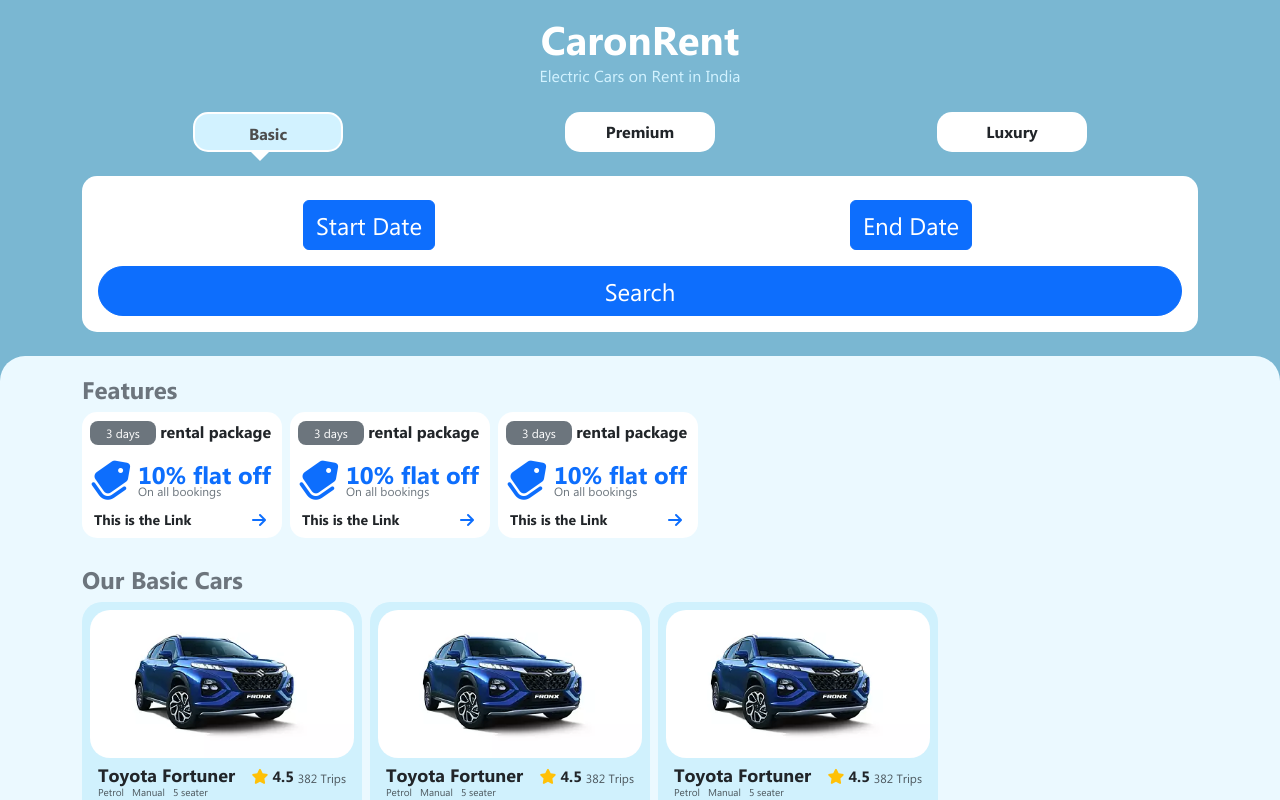
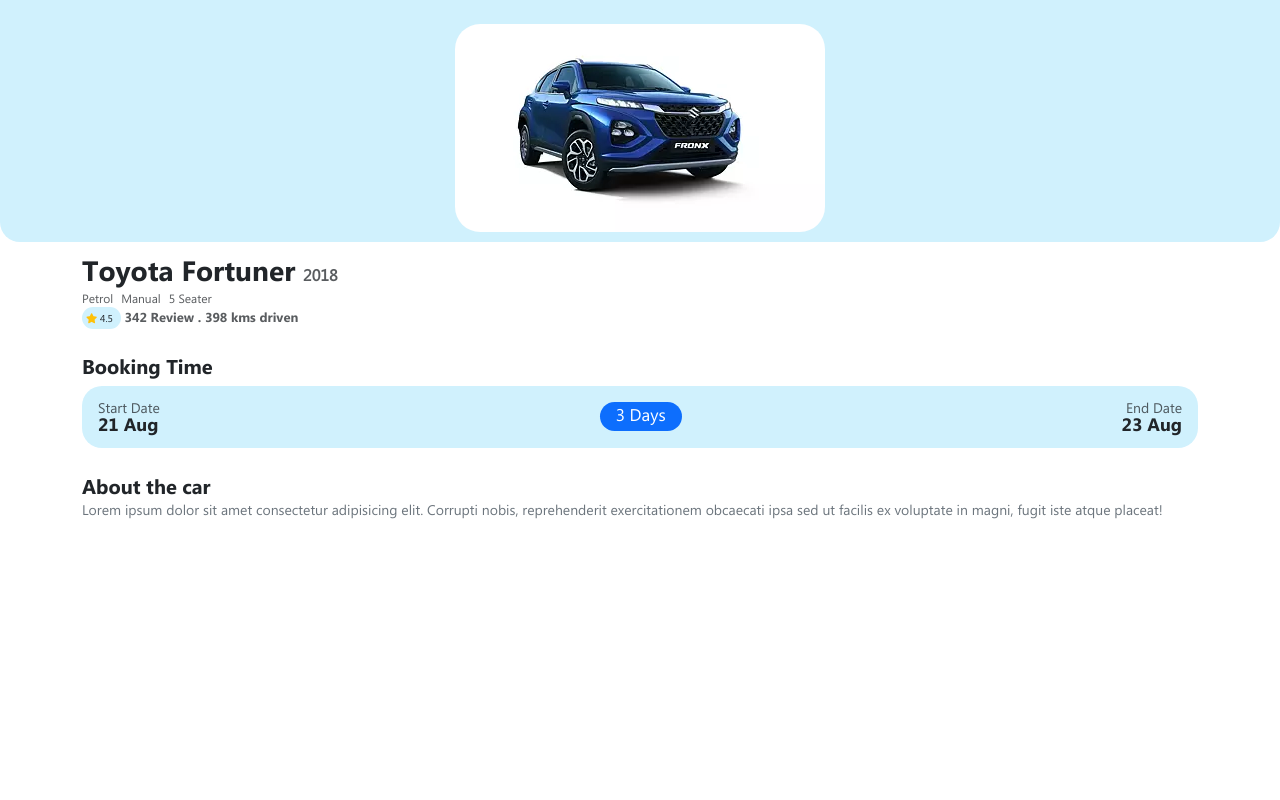
Before and after one commit to Kaminou2904/rentalCars, a React (Create React App) app in the folder frontend/: page /Detail in a window 1280 px wide. Shown: the top 800 px of the page. Built offline with nearby package versions, Linux system fonts and the light colour scheme.

Commit message:
detail page added

```diff
--- a/frontend/package.json
+++ b/frontend/package.json
@@ -9,6 +9,7 @@
     "react": "^18.2.0",
     "react-datepicker": "^4.16.0",
     "react-dom": "^18.2.0",
+    "react-router-dom": "^6.15.0",
     "react-scripts": "5.0.1",
     "web-vitals": "^2.1.4"
   },
--- a/frontend/src/App.js
+++ b/frontend/src/App.js
@@ -1,10 +1,17 @@
 import './App.css';
+import {BrowserRouter as Router, Routes, Route} from 'react-router-dom';
 import Home from './Pages/Home/Home';
+import Detail from './Pages/Detail/Detail';
 
 function App() {
   return (
     <div>
-      <Home/>
+      <Router>
+        <Routes>
+          <Route path='/' element={<Home/>}/>
+          <Route path='/Detail' element={<Detail/>}/>
+        </Routes>
+      </Router>
     </div>
   );
 }
--- /dev/null
+++ b/frontend/src/Pages/Detail/Detail.css
@@ -0,0 +1,46 @@
+.mainImg{
+    border-top-left-radius: 0px !important;
+    border-top-right-radius: 0px !important;
+    padding: 10px;
+}
+
+.featTxt{
+    font-size: 12px;
+    line-height: 12px;
+}
+
+.ratingTxt{
+    font-size: 13px;
+}
+
+.ratingSpan{
+    font-size: 10px !important;
+}
+
+.ratingSpan i{
+    column-rule: gold !important;
+}
+
+.bookingCard{
+    padding-top: 15px !important;
+    padding-bottom: 15px !important;
+}
+
+.startTxt, .endTxt{
+    font-size: 14px;
+    line-height: 14px;
+}
+
+.startDateDate, .endDateDate{
+    font-size: 18px;
+    line-height: 18px;
+}
+
+.totalDays{
+    font-size: 17px;
+}
+
+.cardDesc{
+    font-size: 14px;
+    line-height: 16px;
+}
--- /dev/null
+++ b/frontend/src/Pages/Detail/Detail.jsx
@@ -0,0 +1,61 @@
+import React from 'react';
+import './Detail.css';
+
+function Detail() {
+  return (
+    <div className='mainDetail'>
+
+        <div className="mainImg container-fluid d-flex justify-content-center align-items-center bg-brand br2 pt-4 rounded-top-0">
+            <img src="./images/carImg.webp" className='img-fluid br3' alt="car thum" />
+        </div>
+
+        <div className="carData container">
+            <div className="carDataWrap mt-2">
+                <div className="carTitle fs-3">
+                    <p className="carTitleTxt ebrima-bold mb-0">Toyota Fortuner <span className="modelTxt text-muted fs-6 fw-bolder">2018</span></p>
+                    <div className="featDetail d-flex">
+                        <p className="featTxt m-0 p-0 text-muted me-2">Petrol</p>
+                        <p className="featTxt m-0 p-0 text-muted me-2">Manual</p>
+                        <p className="featTxt m-0 p-0 text-muted me-2">5 Seater</p>
+                    </div>
+                </div>
+            </div>
+        </div>
+
+        <div className="ratingDiv container">
+            <div className="ratingWrap">
+                <p className="ratingTxt text-muted mt-1 ebrima-bold mb-0"><span className="ratingSpan text-dark px-1 pe-2 py-1 bg-brand rounded-pill "><i className="fas fa-star text-warning"></i> 4.5</span> 342 Review . 398 kms driven</p>
+            </div>
+        </div>
+
+        <div className="bookingDetail container mt-4">
+            <p className="bookingHead ebrima-bold mb-0 fs-5">Booking Time</p>
+            <div className="bookingWrap mt-1">
+                <div className="bookingCard bg-brand br2 p-3 d-flex justify-content-between align-items-center">
+                    <div className="startDateCont text-start">
+                        <p className="startTxt text-muted mb-0">Start Date</p>
+                        <p className="startDateDate mb-0 ebrima-bold">21 Aug</p>
+                    </div>
+                    <div className="totalDays bg-primary text-white text-center p-0 px-3 pb-1 rounded-pill ">
+                        3 Days
+                    </div>
+                    <div className="endDateCont text-end">
+                        <p className="mb-0 endTxt text-muted">End Date</p>
+                        <p className="endDateDate mb-0 ebrima-bold">23 Aug</p>
+                    </div>
+                </div>
+            </div>
+        </div>
+
+        <div className="aboutCarDiv container mt-4">
+            <p className="aboutHead ebrima-bold mb-0 fs-5">About the car</p>
+            <p className="cardDesc text-secondary mb-0">
+                Lorem ipsum dolor sit amet consectetur adipisicing elit. Corrupti nobis, reprehenderit exercitationem obcaecati ipsa sed ut facilis ex voluptate in magni, fugit iste atque placeat!
+            </p>
+        </div>
+
+    </div>
+  )
+}
+
+export default Detail;
--- a/frontend/src/index.css
+++ b/frontend/src/index.css
@@ -3,6 +3,10 @@
   padding: 0px;
   box-sizing: border-box;
   font-family: 'ebrima-regular';
+}
+
+.bg-brand{
+  background-color: rgb(208 241 253) !important;
 }
 
 .br1{
@@ -11,6 +15,9 @@
 
 .br2{
   border-radius: 20px !important;
+}
+.br3{
+  border-radius: 25px !important;
 }
 
 .wraper{
```
Also changed, not shown: 1 other file (tests, documents, lock files or other folders).
